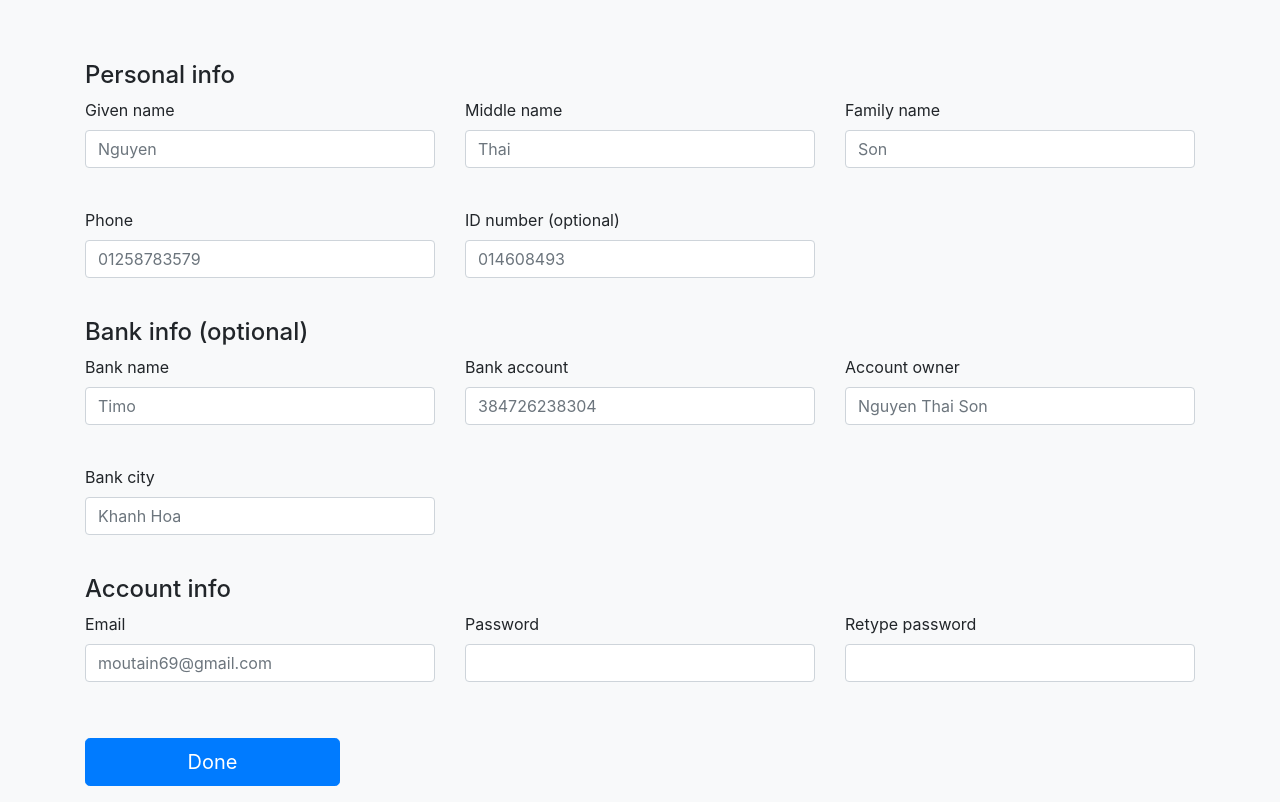
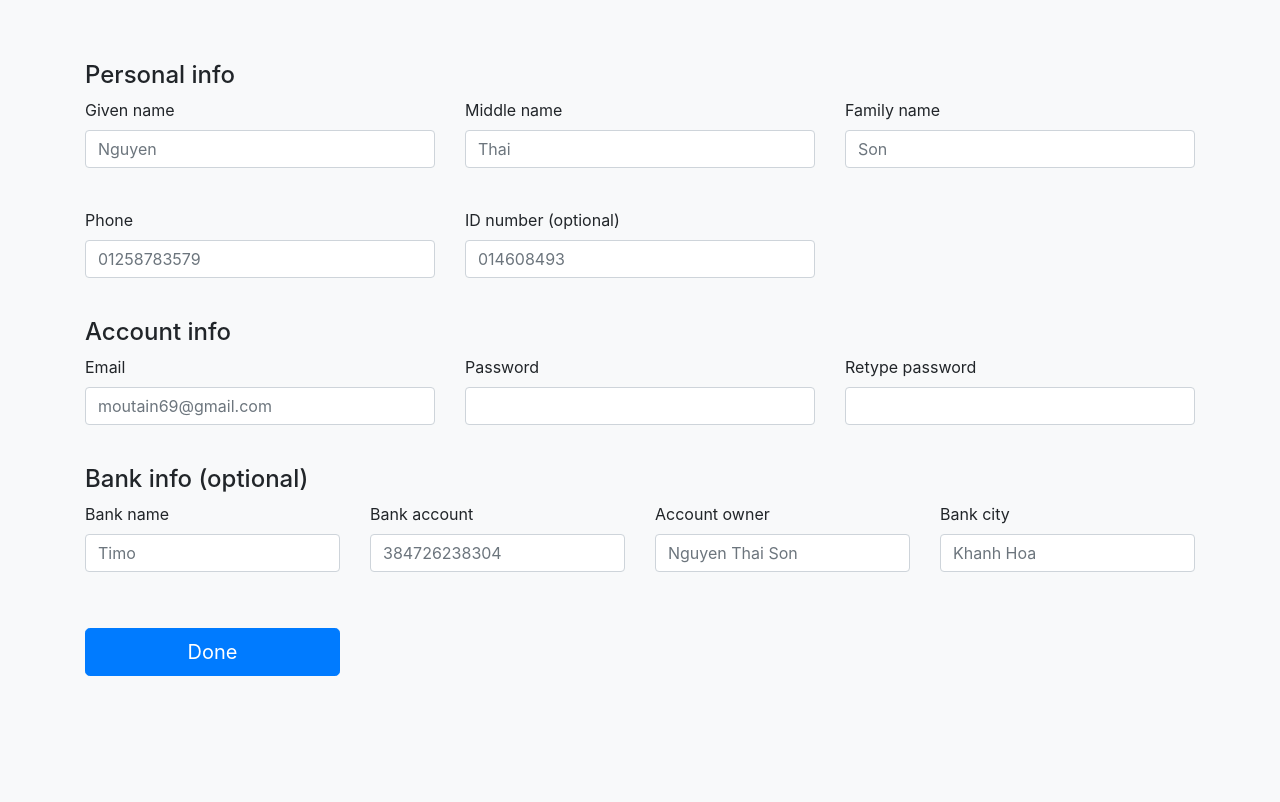
Before and after one commit to minhdao/into-stellar-koa, a website: page views/register.html in a window 1280 px wide. Shown: the part 253-1055 px from the top of the page. After the commit the page ends 945 px from the top, so only its background shows below. Drawn offline with nearby package versions, Linux system fonts and the light colour scheme.

Commit message:
change register view - bring the account info up

```diff
--- a/views/register.html
+++ b/views/register.html
@@ -53,29 +53,6 @@
                         </div>
                         <div class="row form-group">
                             <div class="col-md-12">
-                                <h4>Bank info (optional)</h4>
-                            </div>
-                            <div class="col-md-4">
-                                <label for="bankName">Bank name </label>
-                                <input id="bankName" type="text" name="bankName" value="" placeholder="Timo" class="form-control"> <br>
-                            </div>
-                            <div class="col-md-4">
-                                <label for="bankAccountNum">Bank account </label>
-                                <input id="bankAccountNum" type="text" name="bankAccountNum" value="" placeholder="384726238304" class="form-control"> <br>
-                            </div>
-                            <div class="col-md-4">
-                                <label for="bankAccountName">Account owner</label>
-                                <input id="bankAccountName" type="text" name="bankAccountName" value="" placeholder="Nguyen Thai Son" class="form-control"> <br>
-                            </div>
-                        </div>
-                        <div class="row form-group">
-                            <div class="col-md-4">
-                                <label for="bankCity">Bank city </label>
-                                <input id="bankCity" type="text" name="bankCity" value="" placeholder="Khanh Hoa" class="form-control"> <br>
-                            </div>
-                        </div>
-                        <div class="row form-group">
-                            <div class="col-md-12">
                                 <h4>Account info</h4>
                             </div>
                             <div class="col-md-4">
@@ -89,6 +66,27 @@
                             <div class="col-md-4">
                                 <label for="retype-password">Retype password </label>
                                 <input id="retype-password" type="password" name="password" value="" class="form-control"> <br>
+                            </div>
+                        </div>
+                        <div class="row form-group">
+                            <div class="col-md-12">
+                                <h4>Bank info (optional)</h4>
+                            </div>
+                            <div class="col-md-3">
+                                <label for="bankName">Bank name </label>
+                                <input id="bankName" type="text" name="bankName" value="" placeholder="Timo" class="form-control"> <br>
+                            </div>
+                            <div class="col-md-3">
+                                <label for="bankAccountNum">Bank account </label>
+                                <input id="bankAccountNum" type="text" name="bankAccountNum" value="" placeholder="384726238304" class="form-control"> <br>
+                            </div>
+                            <div class="col-md-3">
+                                <label for="bankAccountName">Account owner</label>
+                                <input id="bankAccountName" type="text" name="bankAccountName" value="" placeholder="Nguyen Thai Son" class="form-control"> <br>
+                            </div>
+                            <div class="col-md-3">
+                                <label for="bankCity">Bank city </label>
+                                <input id="bankCity" type="text" name="bankCity" value="" placeholder="Khanh Hoa" class="form-control"> <br>
                             </div>
                         </div>
                         <div class="row form-group">
```
